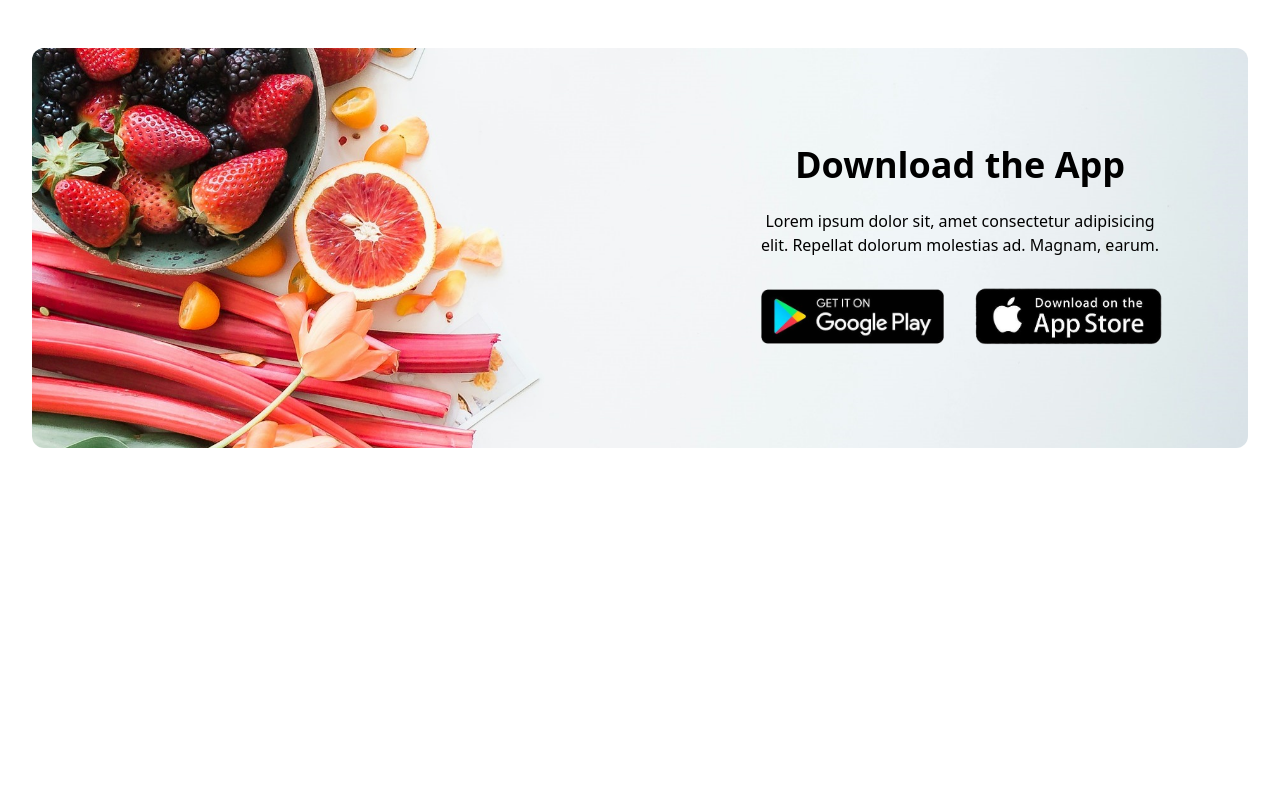
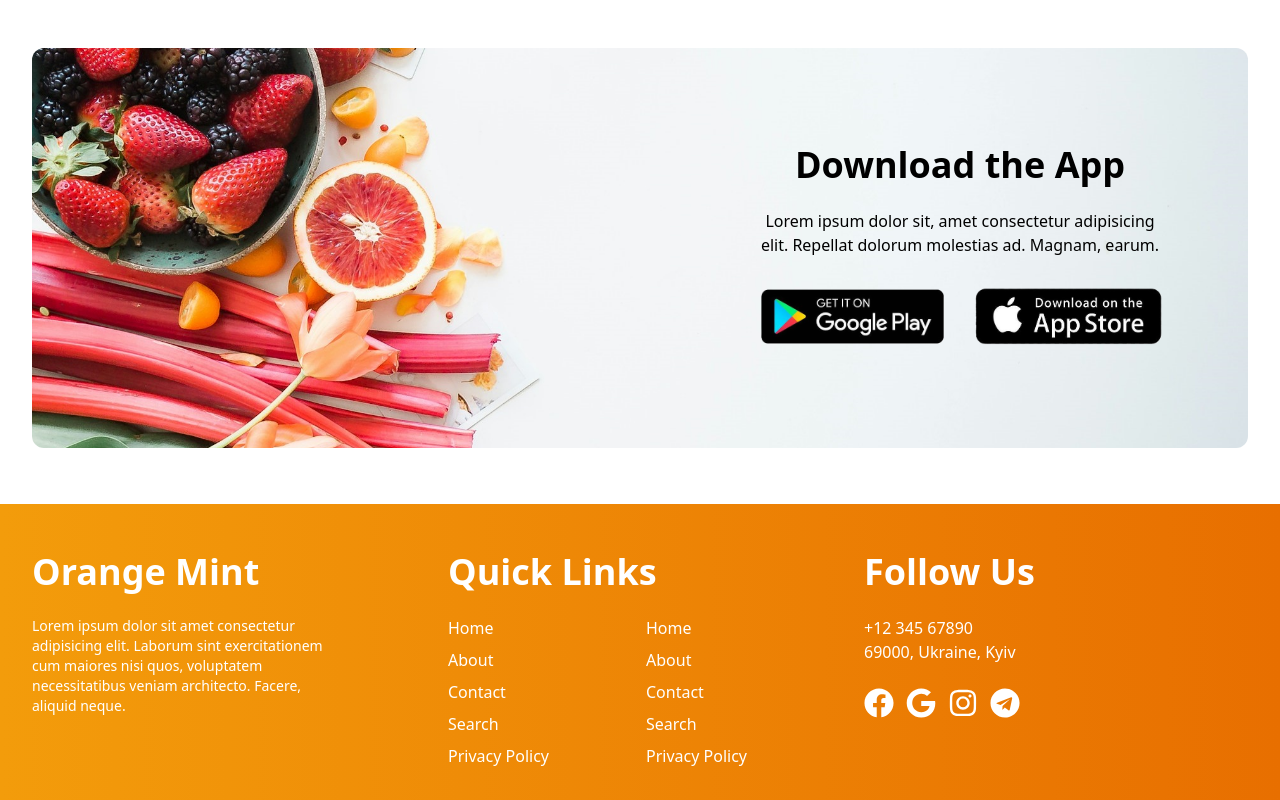
Before and after one commit to freetimezp/js-eatme-12-grocery, a React (Vite) app: page / in a window 1280 px wide. Shown: the part 1886-2686 px from the top of the page. Before the commit the page ends 2390 px from the top, so only its background shows below. Built offline with nearby package versions, Linux system fonts and the light colour scheme.

Commit message:
07. js-eatme-12-grocery. Footer component.

```diff
--- a/src/App.jsx
+++ b/src/App.jsx
@@ -2,6 +2,7 @@ import Hero from "./components/Hero/Hero";
 import Services from "./components/Services/Services";
 import WhereToBuy from "./components/WhereToBuy/WhereToBuy";
 import AppBanner from "./components/AppBanner/AppBanner";
+import Footer from "./components/Footer/Footer";
 
 function App() {
   return (
@@ -10,6 +11,7 @@ function App() {
       <Services />
       <WhereToBuy />
       <AppBanner />
+      <Footer />
     </main>
   )
 }
--- /dev/null
+++ b/src/components/Footer/Footer.jsx
@@ -0,0 +1,67 @@
+import { FaFacebook, FaGoogle, FaInstagram, FaTelegram } from "react-icons/fa";
+
+const Footer = () => {
+    return (
+        <div className="bg-gradient-to-r from-primary to-secondary pt-12 pb-8
+        text-white">
+            <div className="container">
+                <div className="grid grid-cols-1 sm:grid-cols-2 md:grid-cols-3 gap-8">
+                    <div className="space-y-6">
+                        <h1 className="text-4xl font-bold">
+                            Orange Mint
+                        </h1>
+                        <p className="text-sm max-w-[300px]">
+                            Lorem ipsum dolor sit amet consectetur adipisicing elit. Laborum
+                            sint exercitationem cum maiores nisi quos, voluptatem necessitatibus
+                            veniam architecto. Facere, aliquid neque.
+                        </p>
+                    </div>
+
+                    <div className="space-y-6">
+                        <h1 className="text-4xl font-bold">
+                            Quick Links
+                        </h1>
+                        <div className="grid grid-cols-2 gap-3">
+                            <div>
+                                <ul className="space-y-2">
+                                    <li><a href="#">Home</a></li>
+                                    <li><a href="#">About</a></li>
+                                    <li><a href="#">Contact</a></li>
+                                    <li><a href="#">Search</a></li>
+                                    <li><a href="#">Privacy Policy</a></li>
+                                </ul>
+                            </div>
+                            <div>
+                                <ul className="space-y-2">
+                                    <li><a href="#">Home</a></li>
+                                    <li><a href="#">About</a></li>
+                                    <li><a href="#">Contact</a></li>
+                                    <li><a href="#">Search</a></li>
+                                    <li><a href="#">Privacy Policy</a></li>
+                                </ul>
+                            </div>
+                        </div>
+                    </div>
+
+                    <div className="space-y-6">
+                        <h1 className="text-4xl font-bold">
+                            Follow Us
+                        </h1>
+                        <div>
+                            <p>+12 345 67890</p>
+                            <p>69000, Ukraine, Kyiv</p>
+                        </div>
+                        <div className="flex items-center gap-3 cursor-pointer">
+                            <FaFacebook className="text-3xl hover:scale-110 duration-300" />
+                            <FaGoogle className="text-3xl hover:scale-110 duration-300" />
+                            <FaInstagram className="text-3xl hover:scale-110 duration-300" />
+                            <FaTelegram className="text-3xl hover:scale-110 duration-300" />
+                        </div>
+                    </div>
+                </div>
+            </div>
+        </div>
+    );
+}
+
+export default Footer;
```
